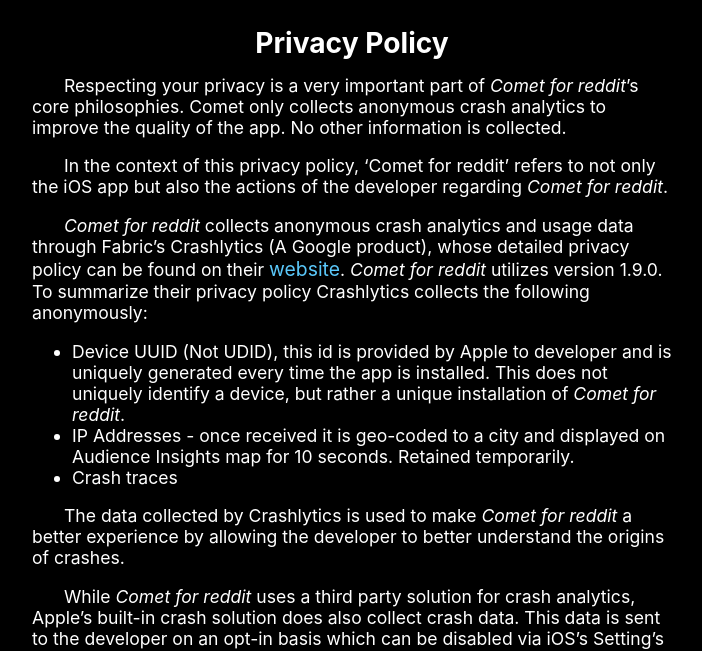
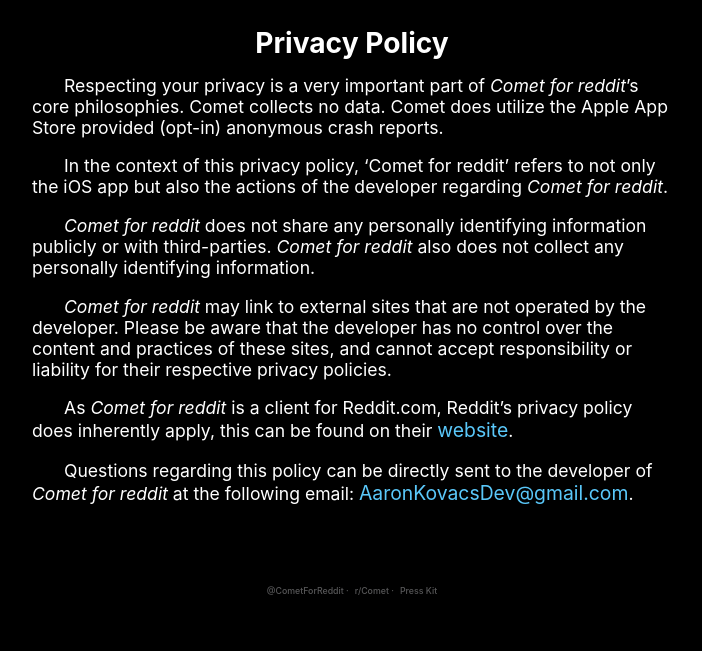
Before and after one commit to AaronKovacs/CometReddit, a plain HTML site: page privacypolicy.html in a window 1280 px wide. Shown: the part 157-808 px from the top of the page, without its empty margins (288-990 px from the left). Drawn offline with Linux system fonts and the light colour scheme.

Commit message:
Updated privacy policy to remove Fabric

```diff
--- a/privacypolicy.html
+++ b/privacypolicy.html
@@ -420,20 +420,11 @@
         </a>
         <div class="highlight">
             <h3>Privacy Policy</h3>
-            <p>Respecting your privacy is a very important part of <i>Comet for reddit</i>’s core philosophies. Comet only collects anonymous crash analytics to improve the quality of the app. No other information is collected.</p>
+            <p>Respecting your privacy is a very important part of <i>Comet for reddit</i>’s core philosophies. Comet collects no data. Comet does utilize the Apple App Store provided (opt-in) anonymous crash reports.</p>
 
             <p>In the context of this privacy policy, ‘Comet for reddit’ refers to not only the iOS app but also the actions of the developer regarding <i>Comet for reddit</i>.</p>
 
-            <p><i>Comet for reddit</i> collects anonymous crash analytics and usage data through Fabric’s Crashlytics (A Google product), whose detailed privacy policy can be found on their <a href="https://docs.fabric.io/apple/fabric/data-privacy.html">website</a>. <i>Comet for reddit</i> utilizes version 1.9.0. To summarize their privacy policy Crashlytics collects the following anonymously:</p>
-            <ul>
-                <li>Device UUID (Not UDID), this id is provided by Apple to developer and is uniquely generated every time the app is installed. This does not uniquely identify a device, but rather a unique installation of <i>Comet for reddit</i>.</li>
-                <li>IP Addresses - once received it is geo-coded to a city and displayed on Audience Insights map for 10 seconds. Retained temporarily.</li>
-                <li>Crash traces</li>
-            </ul>
-            <p>The data collected by Crashlytics is used to make <i>Comet for reddit</i> a better experience by allowing the developer to better understand the origins of crashes. </p>
-            <p>While <i>Comet for reddit</i> uses a third party solution for crash analytics, Apple’s built-in crash solution does also collect crash data. This data is sent to the developer on an opt-in basis which can be disabled via iOS’s Setting’s app.</p>
-
-            <p><i>Comet for reddit</i> does not share any personally identifying information publicly or with third-parties.</p>
+            <p><i>Comet for reddit</i> does not share any personally identifying information publicly or with third-parties. <i>Comet for reddit</i> also does not collect any personally identifying information.</p>
 
             <p><i>Comet for reddit</i> may link to external sites that are not operated by the developer. Please be aware that the developer has no control over the content and practices of these sites, and cannot accept responsibility or liability for their respective privacy policies.</p>
             <p>As <i>Comet for reddit</i> is a client for Reddit.com, Reddit’s privacy policy does inherently apply, this can be found on their <a href="https://www.redditinc.com/policies/privacy-policy">website</a>.</p>
```
Lines whose indentation alone changed are shown as unchanged.
